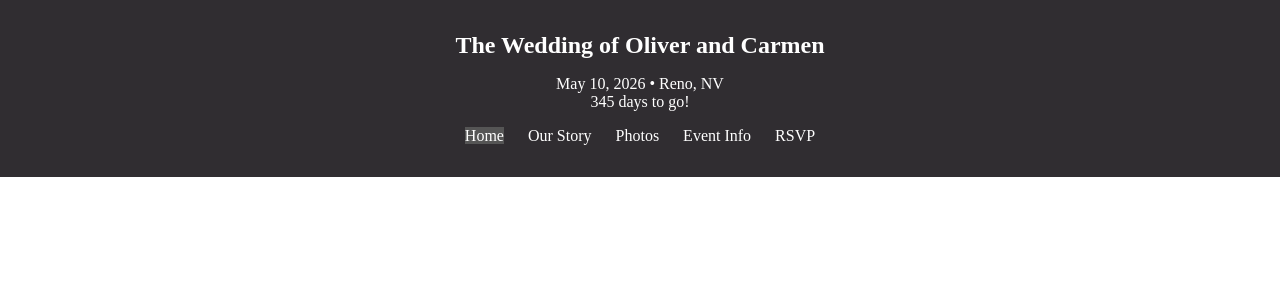
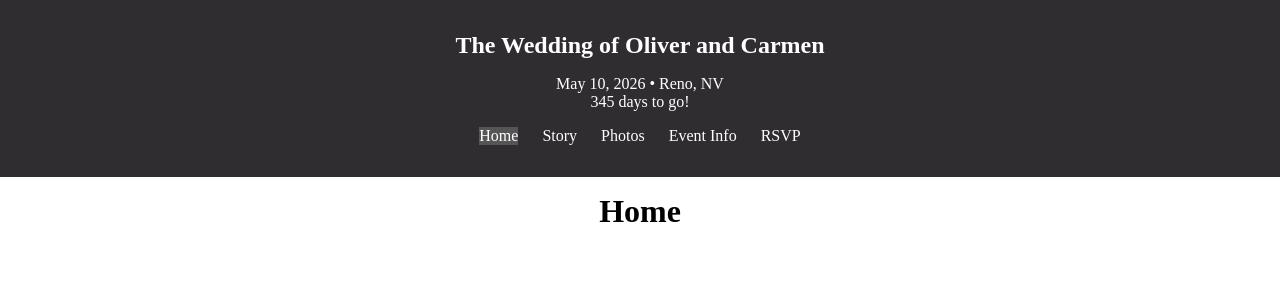
Before and after one commit to Tigrjas/oliver-carmen-wedding, a React (Vite) app: page / in a window 1280 px wide. Shown: the top 300 px of the page. Built offline with nearby package versions, Linux system fonts and the light colour scheme.

Commit message:
feat: functional navbar links with active highlight

```diff
--- a/src/App.jsx
+++ b/src/App.jsx
@@ -1,13 +1,38 @@
 
 import Navbar from './components/Navbar'
+import Home from './pages/Home'
+import Story from './pages/Story'
+import EventInfo from './pages/EventInfo'
+import Photos from './pages/Photos'
+import RSVP from './pages/RSVP'
 
 function App() {
-
+  let Component
+  switch(window.location.pathname) {
+    case "/":
+      Component = Home
+      break
+    case "/story":
+      Component = Story
+      break
+    case "/photos":
+      Component = Photos
+      break
+    case "/event":
+      Component = EventInfo
+      break
+    case "/rsvp":
+      Component = RSVP
+      break
+  }
 
 
   return (
     <>
       <Navbar />
+      <div className="container">
+        <Component />
+      </div>
     </>
   )
 }
--- a/src/components/Navbar.jsx
+++ b/src/components/Navbar.jsx
@@ -4,6 +4,7 @@ export default function Navbar() {
   const WEDDING_DATE = new Date('2026-5-10');
   const currentDate = new Date();
   const daysUntilWedding = daysBetween(WEDDING_DATE, currentDate);
+
 
   return (
     <nav className="navbar">
@@ -14,21 +15,11 @@ export default function Navbar() {
         </div>
         <div className="navbar-links">
           <ul>
-            <li>
-              <a href="/home" className='active'>Home</a>
-            </li>
-            <li>
-              <a href="/story">Our Story</a>
-            </li>
-            <li>
-              <a href="/photos">Photos</a>
-            </li>
-            <li>
-              <a href="/event">Event Info</a>
-            </li>
-            <li>
-              <a href="/rsvp">RSVP</a>
-            </li>
+            <CustomLink href="/">Home</CustomLink>
+            <CustomLink href="/story">Story</CustomLink>
+            <CustomLink href="/photos">Photos</CustomLink>
+            <CustomLink href="/event">Event Info</CustomLink>
+            <CustomLink href="/rsvp">RSVP</CustomLink>
           </ul>
         </div>
     </nav>
@@ -40,3 +31,14 @@ function daysBetween(date1, date2) {
   const daysDiff = Math.round(timeDiff / (1000 * 60 * 60 * 24));
   return Math.abs(daysDiff);
 }
+
+function CustomLink({ href, children, ...props }) {
+  const path = window.location.pathname;
+  console.log(path)
+  return (
+    <li className={path === href ? "active": ""}>
+      <a href={href} {...props}>{children}</a>
+    </li>
+  )
+
+}
--- a/src/index.css
+++ b/src/index.css
@@ -35,7 +35,7 @@
   text-decoration: none;
 }
 
-.navbar li .active {
+.navbar li.active {
   background-color: #555;
 }
 
@@ -43,6 +43,10 @@
   background-color: #777;
 }
 
+.container {
+  margin: 1rem;
+  text-align: center;
+}
 
 .footer {
   background-color: #302D31;
--- /dev/null
+++ b/src/pages/EventInfo.jsx
@@ -0,0 +1,7 @@
+import React from 'react'
+
+export default function EventInfo() {
+  return (
+    <h1>Event Info</h1>
+  )
+}
--- /dev/null
+++ b/src/pages/Home.jsx
@@ -0,0 +1,7 @@
+import React from 'react'
+
+export default function Home() {
+  return (
+    <h1>Home</h1>
+  )
+}
--- /dev/null
+++ b/src/pages/Photos.jsx
@@ -0,0 +1,7 @@
+import React from 'react'
+
+export default function Photos() {
+  return (
+    <h1>Photos</h1>
+  )
+}
--- /dev/null
+++ b/src/pages/RSVP.jsx
@@ -0,0 +1,7 @@
+import React from 'react'
+
+export default function RSVP() {
+  return (
+    <h1>RSVP</h1>
+  )
+}
--- /dev/null
+++ b/src/pages/Story.jsx
@@ -0,0 +1,7 @@
+import React from 'react'
+
+export default function Story() {
+  return (
+    <h1>Our Story</h1>
+  )
+}
```
